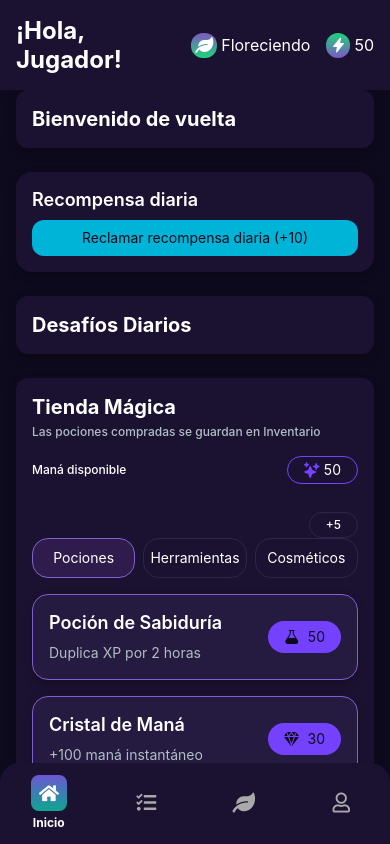
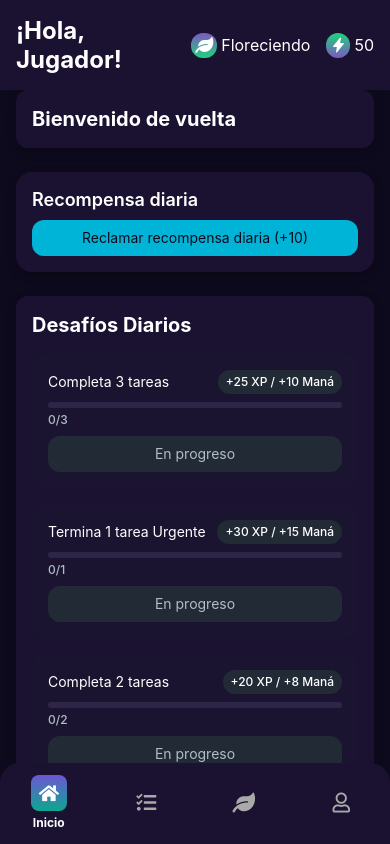
Before and after one commit to codesebastianvega/mana-bloom-app, a React Native app: screen /HomeScreen in a window 390 px wide. Built offline with nearby package versions, Linux system fonts and the light colour scheme.

Commit message:
feat(challenges): desafíos diarios persistentes con progreso y reclamo

```diff
--- a/src/components/home/DailyChallengesSection.js
+++ b/src/components/home/DailyChallengesSection.js
@@ -1,17 +1,71 @@
 // [MB] Módulo: Home / Componente: DailyChallengesSection
 // Afecta: HomeScreen
-// Propósito: Sección placeholder para desafíos diarios
-// Puntos de edición futura: añadir lista de desafíos y acciones
+// Propósito: Mostrar desafíos diarios con progreso y reclamo de recompensas
+// Puntos de edición futura: animaciones y estados avanzados
 // Autor: Codex - Fecha: 2025-08-12
 
 import React from "react";
-import { View, Text } from "react-native";
+import { View, Text, Pressable } from "react-native";
 import styles from "./DailyChallengesSection.styles";
+import { useDailyChallenges, useAppDispatch } from "../../state/AppContext";
 
 export default function DailyChallengesSection() {
+  const dispatch = useAppDispatch();
+  const { items } = useDailyChallenges();
+
+  const handleClaim = (id) => {
+    dispatch({ type: "CLAIM_DAILY_CHALLENGE", payload: { id } });
+  };
+
   return (
     <View style={styles.container}>
       <Text style={styles.title}>Desafíos Diarios</Text>
+      {items.map((item) => {
+        const canClaim = item.progress >= item.goal && !item.claimed;
+        const buttonLabel = canClaim
+          ? "Reclamar"
+          : item.claimed
+          ? "Reclamado"
+          : "En progreso";
+        return (
+          <View key={item.id} style={styles.card}>
+            <View style={styles.headerRow}>
+              <Text style={styles.challengeTitle}>{item.title}</Text>
+              <View style={styles.rewardPill}>
+                <Text style={styles.rewardText}>{`+${item.reward.xp} XP / +${item.reward.mana} Maná`}</Text>
+              </View>
+            </View>
+            <View style={styles.progressBar}>
+              <View
+                style={[
+                  styles.progressFill,
+                  { width: `${(item.progress / item.goal) * 100}%` },
+                ]}
+              />
+            </View>
+            <Text style={styles.progressText}>{`${item.progress}/${item.goal}`}</Text>
+            <Pressable
+              onPress={() => handleClaim(item.id)}
+              disabled={!canClaim}
+              style={[
+                styles.claimButton,
+                canClaim ? styles.claimButtonEnabled : styles.claimButtonDisabled,
+              ]}
+              accessibilityRole="button"
+              accessibilityLabel={`${buttonLabel} desafío ${item.title}`}
+            >
+              <Text
+                style={[
+                  styles.claimButtonText,
+                  !canClaim && styles.claimButtonTextDisabled,
+                ]}
+              >
+                {buttonLabel}
+              </Text>
+            </Pressable>
+          </View>
+        );
+      })}
     </View>
   );
 }
--- a/src/components/home/DailyChallengesSection.styles.js
+++ b/src/components/home/DailyChallengesSection.styles.js
@@ -1,7 +1,7 @@
 // [MB] Módulo: Home / Estilos: DailyChallengesSection
 // Afecta: HomeScreen
-// Propósito: Estilos placeholder para la sección de desafíos diarios
-// Puntos de edición futura: manejar lista dinámica y estados
+// Propósito: Estilos para desafíos diarios con progreso y botones
+// Puntos de edición futura: ajustar barra de progreso y botones
 // Autor: Codex - Fecha: 2025-08-12
 
 import { StyleSheet } from "react-native";
@@ -25,4 +25,67 @@ export default StyleSheet.create({
     ...Typography.h2,
     color: Colors.text,
   },
+  card: {
+    backgroundColor: Colors.surfaceAlt,
+    padding: Spacing.base,
+    borderRadius: Radii.md,
+    marginTop: Spacing.base,
+  },
+  headerRow: {
+    flexDirection: "row",
+    justifyContent: "space-between",
+    alignItems: "center",
+    marginBottom: Spacing.small,
+  },
+  challengeTitle: {
+    ...Typography.body,
+    color: Colors.text,
+    flex: 1,
+    marginRight: Spacing.small,
+  },
+  rewardPill: {
+    backgroundColor: Colors.filterBtnBg,
+    borderRadius: Radii.pill,
+    paddingHorizontal: Spacing.small,
+    paddingVertical: Spacing.tiny,
+  },
+  rewardText: {
+    ...Typography.caption,
+    color: Colors.text,
+  },
+  progressBar: {
+    height: 6,
+    backgroundColor: Colors.border,
+    borderRadius: Radii.pill,
+    overflow: "hidden",
+  },
+  progressFill: {
+    height: "100%",
+    backgroundColor: Colors.secondary,
+    borderRadius: Radii.pill,
+  },
+  progressText: {
+    ...Typography.caption,
+    color: Colors.textMuted,
+    marginTop: Spacing.tiny,
+  },
+  claimButton: {
+    marginTop: Spacing.small,
+    paddingVertical: Spacing.small,
+    borderRadius: Radii.md,
+    alignItems: "center",
+  },
+  claimButtonEnabled: {
+    backgroundColor: Colors.buttonBg,
+  },
+  claimButtonDisabled: {
+    backgroundColor: Colors.filterBtnBg,
+  },
+  claimButtonText: {
+    ...Typography.body,
+    color: Colors.textInverse,
+  },
+  claimButtonTextDisabled: {
+    color: Colors.textMuted,
+  },
 });
--- a/src/screens/TasksScreen.js
+++ b/src/screens/TasksScreen.js
@@ -234,6 +234,10 @@ export default function TasksScreen() {
         type: "APPLY_TASK_REWARD",
         payload: { xpDelta: xp, manaDelta: mana },
       });
+      dispatch({
+        type: "UPDATE_DAILY_CHALLENGES_ON_TASK_DONE",
+        payload: { priority: priorityLabel },
+      });
     }
   };
 
--- a/src/state/AppContext.js
+++ b/src/state/AppContext.js
@@ -1,6 +1,6 @@
 // [MB] Módulo: Estado / Archivo: AppContext
 // Afecta: toda la app
-// Propósito: Proveer estado global para maná, progreso de XP y racha diaria
+// Propósito: Proveer estado global para maná, progreso de XP, racha diaria y desafíos
 // Puntos de edición futura: extender persistencia a otros campos y acciones
 // Autor: Codex - Fecha: 2025-08-12
 
@@ -25,6 +25,8 @@ import {
   setInventory,
   getBuffs,
   setBuffs,
+  getDailyChallengesState,
+  setDailyChallengesState,
 } from "../storage";
 
 export const DAILY_REWARD_MANA = 10;
@@ -45,6 +47,36 @@ function xpMultiplier(buffs, t = now()) {
   return active.some((b) => b.type === "xp_double") ? 2 : 1;
 }
 
+function generateDefaultDailyChallenges() {
+  const base = [
+    {
+      title: "Completa 3 tareas",
+      type: "complete_tasks",
+      goal: 3,
+      reward: { xp: 25, mana: 10 },
+    },
+    {
+      title: "Termina 1 tarea Urgente",
+      type: "complete_priority",
+      param: "Urgente",
+      goal: 1,
+      reward: { xp: 30, mana: 15 },
+    },
+    {
+      title: "Completa 2 tareas",
+      type: "complete_tasks",
+      goal: 2,
+      reward: { xp: 20, mana: 8 },
+    },
+  ];
+  return base.map((item) => ({
+    ...item,
+    id: `${Date.now()}-${Math.random().toString(36).slice(2, 8)}`,
+    progress: 0,
+    claimed: false,
+  }));
+}
+
 const initialState = {
   mana: 50,
   plantState: "Floreciendo",
@@ -55,6 +87,7 @@ const initialState = {
   xpGoal: 100,
   inventory: [],
   buffs: [],
+  dailyChallenges: { dateKey: null, items: [] },
 };
 
 function roundToNearest10(n) {
@@ -82,6 +115,8 @@ function appReducer(state, action) {
       return { ...state, inventory: action.payload };
     case "SET_BUFFS":
       return { ...state, buffs: action.payload };
+    case "SET_DAILY_CHALLENGES":
+      return { ...state, dailyChallenges: action.payload };
     case "ADD_TO_INVENTORY": {
       const { sku, title, category } = action.payload;
       const existing = state.inventory.find((it) => it.sku === sku);
@@ -118,6 +153,39 @@ function appReducer(state, action) {
         xpGoal = roundToNearest10(Math.ceil(xpGoal * 1.25));
       }
       return { ...state, mana, xp, level, xpGoal };
+    }
+    case "UPDATE_DAILY_CHALLENGES_ON_TASK_DONE": {
+      const { priority } = action.payload;
+      const items = state.dailyChallenges.items.map((it) => {
+        if (it.type === "complete_tasks") {
+          const progress = Math.min(it.goal, it.progress + 1);
+          return { ...it, progress };
+        }
+        if (it.type === "complete_priority" && it.param === priority) {
+          const progress = Math.min(it.goal, it.progress + 1);
+          return { ...it, progress };
+        }
+        return it;
+      });
+      return { ...state, dailyChallenges: { ...state.dailyChallenges, items } };
+    }
+    case "CLAIM_DAILY_CHALLENGE": {
+      const { id } = action.payload;
+      const item = state.dailyChallenges.items.find((it) => it.id === id);
+      if (!item || item.claimed || item.progress < item.goal) {
+        return state;
+      }
+      const items = state.dailyChallenges.items.map((it) =>
+        it.id === id ? { ...it, claimed: true } : it
+      );
+      const withReward = appReducer(state, {
+        type: "APPLY_TASK_REWARD",
+        payload: { xpDelta: item.reward.xp, manaDelta: item.reward.mana },
+      });
+      return {
+        ...withReward,
+        dailyChallenges: { ...state.dailyChallenges, items },
+      };
     }
     case "CLAIM_DAILY_REWARD": {
       const today = getLocalISODate();
@@ -188,6 +256,7 @@ export function AppProvider({ children }) {
         storedProgress,
         storedInventory,
         storedBuffs,
+        storedDailyChallenges,
       ] = await Promise.all([
         getMana(),
         getStreak(),
@@ -195,6 +264,7 @@ export function AppProvider({ children }) {
         getProgress(),
         getInventory(),
         getBuffs(),
+        getDailyChallengesState(),
       ]);
       dispatch({ type: "SET_MANA", payload: storedMana });
       dispatch({ type: "SET_STREAK", payload: storedStreak });
@@ -204,6 +274,19 @@ export function AppProvider({ children }) {
       dispatch({
         type: "SET_BUFFS",
         payload: cleanupExpired(storedBuffs),
+      });
+      const todayKey = getLocalISODate();
+      let dailyChallenges = storedDailyChallenges;
+      if (!dailyChallenges || dailyChallenges.dateKey !== todayKey) {
+        dailyChallenges = {
+          dateKey: todayKey,
+          items: generateDefaultDailyChallenges(),
+        };
+        await setDailyChallengesState(dailyChallenges);
+      }
+      dispatch({
+        type: "SET_DAILY_CHALLENGES",
+        payload: dailyChallenges,
       });
       isHydrating.current = false;
     }
@@ -241,6 +324,11 @@ export function AppProvider({ children }) {
     if (isHydrating.current) return;
     setBuffs(state.buffs);
   }, [state.buffs]);
+
+  useEffect(() => {
+    if (isHydrating.current) return;
+    setDailyChallengesState(state.dailyChallenges);
+  }, [state.dailyChallenges]);
 
   return (
     <AppStateContext.Provider value={state}>
@@ -307,3 +395,8 @@ export function useXpMultiplier() {
   const buff = buffs.find((b) => b.type === "xp_double");
   return { multiplier, expiresAt: buff?.expiresAt };
 }
+
+export function useDailyChallenges() {
+  const { dailyChallenges } = useAppState();
+  return dailyChallenges;
+}
--- a/src/storage.js
+++ b/src/storage.js
@@ -1,5 +1,5 @@
 // [MB] Módulo: Estado / Sección: Storage helpers
-// Afecta: AppContext (persistencia de maná, rachas, progreso y tareas)
+// Afecta: AppContext (persistencia de maná, rachas, progreso, tareas y desafíos)
 // Propósito: Persistir datos básicos de usuario en AsyncStorage
 // Puntos de edición futura: extender a otros campos y manejo de errores
 // Autor: Codex - Fecha: 2025-08-12
@@ -12,6 +12,7 @@ const LAST_CLAIM_DATE_KEY = "mb:lastClaimDate";
 const PROGRESS_KEY = "mb:progress";
 const TASKS_KEY = "mb:tasks";
 const INVENTORY_KEY = "mb:inventory";
+const DAILY_CHALLENGES_KEY = "mb:dailyChallenges";
 
 export async function getMana() {
   try {
@@ -135,6 +136,25 @@ export async function setInventory(items) {
   }
 }
 
+// [MB] Helpers de desafíos diarios
+export async function getDailyChallengesState() {
+  try {
+    const value = await AsyncStorage.getItem(DAILY_CHALLENGES_KEY);
+    return value ? JSON.parse(value) : null;
+  } catch (e) {
+    console.warn("Error leyendo desafíos diarios de storage", e);
+    return null;
+  }
+}
+
+export async function setDailyChallengesState(state) {
+  try {
+    await AsyncStorage.setItem(DAILY_CHALLENGES_KEY, JSON.stringify(state));
+  } catch (e) {
+    console.warn("Error guardando desafíos diarios en storage", e);
+  }
+}
+
 // [MB] Helpers de buffs
 const BUFFS_KEY = "mb:buffs";
 
```
